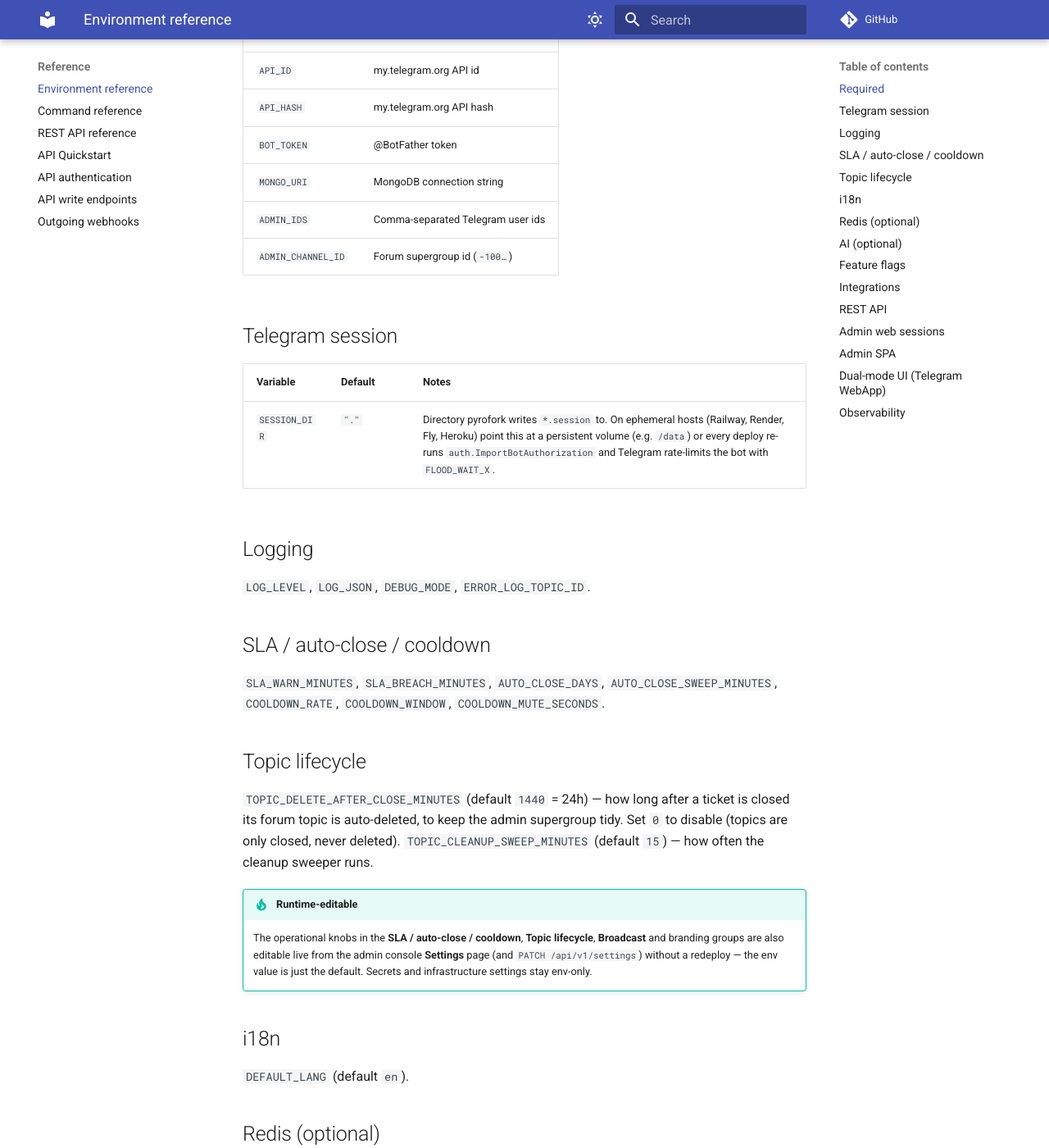
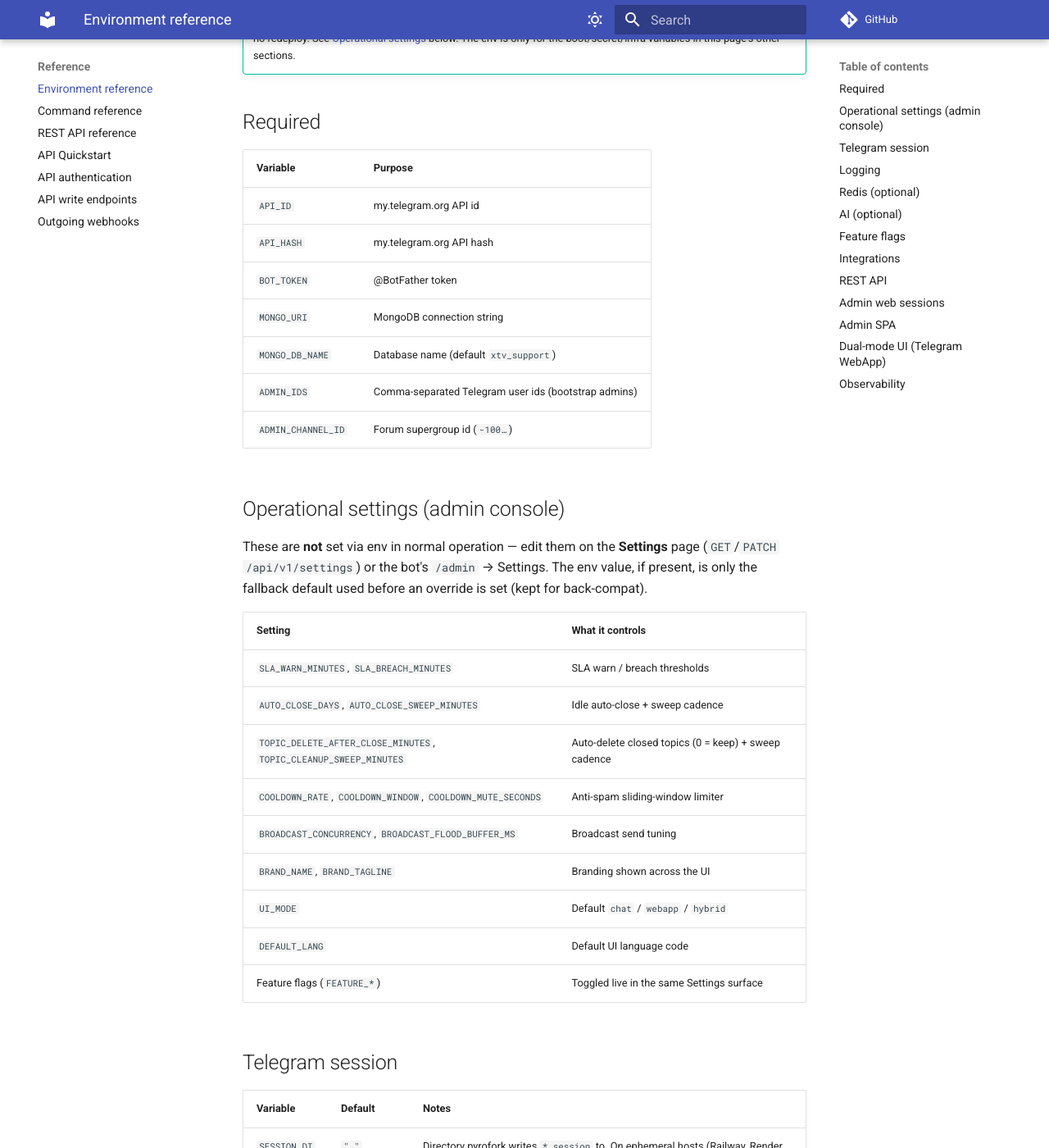
Before and after one commit to davdxpx/XTV-SupportBot, an MkDocs documentation site: the page built from docs/reference/env.md, in a window 1280 px wide and 1400 px high, scrolled down 327 px. Shown: the whole window at 82% size. Built offline with MkDocs 1.6.1 and Material for MkDocs 9.7.7, drawn with Linux system fonts in a browser that asks for light colours; comment, search, counter and statistics services are not loaded; some of the changed text lies outside the part shown.

Commit message:
docs(config): slim the env surface to boot/secret/infra only
The operational knobs are all configured live in the admin console now,
so they no longer belong in the setup checklist. Rewrite .env.example to
just the required + infra/hosting vars, restructure the env reference
with an "Operational settings (admin console)" section mapping each old
var to the Settings page, and document the split in the Settings class.
Env values still work as boot defaults (back-compat); operators just
don't need them anymore.

Developed by @davdxpx

```diff
--- a/docs/reference/env.md
+++ b/docs/reference/env.md
@@ -3,6 +3,14 @@
 The canonical list lives in
 [`.env.example`](https://github.com/davdxpx/XTV-SupportBot/blob/main/.env.example).
 This page groups variables by purpose.
+
+!!! tip "Most settings are NOT env vars anymore"
+    Operational knobs — SLA timers, auto-close, topic auto-delete, anti-spam
+    cooldown, broadcast tuning, branding, default UI mode / language — are
+    configured **live in the admin console → Settings** (or the bot's `/admin`
+    → Settings), no redeploy. See
+    [Operational settings](#operational-settings-admin-console) below. The env
+    is only for the boot/secret/infra variables in this page's other sections.
 
 ## Required
 
@@ -12,8 +20,28 @@ This page groups variables by purpose.
 | `API_HASH` | my.telegram.org API hash |
 | `BOT_TOKEN` | @BotFather token |
 | `MONGO_URI` | MongoDB connection string |
-| `ADMIN_IDS` | Comma-separated Telegram user ids |
+| `MONGO_DB_NAME` | Database name (default `xtv_support`) |
+| `ADMIN_IDS` | Comma-separated Telegram user ids (bootstrap admins) |
 | `ADMIN_CHANNEL_ID` | Forum supergroup id (`-100…`) |
+
+## Operational settings (admin console)
+
+These are **not** set via env in normal operation — edit them on the
+**Settings** page (`GET`/`PATCH /api/v1/settings`) or the bot's `/admin` →
+Settings. The env value, if present, is only the fallback default used before
+an override is set (kept for back-compat).
+
+| Setting | What it controls |
+|---|---|
+| `SLA_WARN_MINUTES`, `SLA_BREACH_MINUTES` | SLA warn / breach thresholds |
+| `AUTO_CLOSE_DAYS`, `AUTO_CLOSE_SWEEP_MINUTES` | Idle auto-close + sweep cadence |
+| `TOPIC_DELETE_AFTER_CLOSE_MINUTES`, `TOPIC_CLEANUP_SWEEP_MINUTES` | Auto-delete closed topics (0 = keep) + sweep cadence |
+| `COOLDOWN_RATE`, `COOLDOWN_WINDOW`, `COOLDOWN_MUTE_SECONDS` | Anti-spam sliding-window limiter |
+| `BROADCAST_CONCURRENCY`, `BROADCAST_FLOOD_BUFFER_MS` | Broadcast send tuning |
+| `BRAND_NAME`, `BRAND_TAGLINE` | Branding shown across the UI |
+| `UI_MODE` | Default `chat` / `webapp` / `hybrid` |
+| `DEFAULT_LANG` | Default UI language code |
+| Feature flags (`FEATURE_*`) | Toggled live in the same Settings surface |
 
 ## Telegram session
 
@@ -24,31 +52,6 @@ This page groups variables by purpose.
 ## Logging
 
 `LOG_LEVEL`, `LOG_JSON`, `DEBUG_MODE`, `ERROR_LOG_TOPIC_ID`.
-
-## SLA / auto-close / cooldown
-
-`SLA_WARN_MINUTES`, `SLA_BREACH_MINUTES`, `AUTO_CLOSE_DAYS`,
-`AUTO_CLOSE_SWEEP_MINUTES`, `COOLDOWN_RATE`, `COOLDOWN_WINDOW`,
-`COOLDOWN_MUTE_SECONDS`.
-
-## Topic lifecycle
-
-`TOPIC_DELETE_AFTER_CLOSE_MINUTES` (default `1440` = 24h) — how long after a
-ticket is closed its forum topic is auto-deleted, to keep the admin supergroup
-tidy. Set `0` to disable (topics are only closed, never deleted).
-`TOPIC_CLEANUP_SWEEP_MINUTES` (default `15`) — how often the cleanup sweeper
-runs.
-
-!!! tip "Runtime-editable"
-    The operational knobs in the **SLA / auto-close / cooldown**, **Topic
-    lifecycle**, **Broadcast** and branding groups are also editable live from
-    the admin console **Settings** page (and `PATCH /api/v1/settings`) without a
-    redeploy — the env value is just the default. Secrets and infrastructure
-    settings stay env-only.
-
-## i18n
-
-`DEFAULT_LANG` (default `en`).
 
 ## Redis (optional)
 
@@ -123,7 +126,7 @@ See [Web App feature](../features/web-app.md) and the dedicated
 
 | Variable | Default | Notes |
 |---|---|---|
-| `UI_MODE` | `chat` | `chat` / `webapp` / `hybrid`. Typo-tolerant — unknown values fall back to `chat` |
+| `UI_MODE` | `chat` | `chat` / `webapp` / `hybrid`. **Now set in the admin console → Settings** (env is only the boot default) |
 | `WEBAPP_URL` | `""` | Public HTTPS URL of the Mini-App. Must match the WebApp domain configured via @BotFather |
 | `WEBAPP_SET_MENU_BUTTON` | `false` | When true, the bot calls `setChatMenuButton` at boot so every chat shows a persistent "Open App" button |
 | `WEBAPP_MENU_BUTTON_TEXT` | `Open App` | Label for the global menu button |
```
Also changed, not shown: CHANGELOG.md (+3 -0 lines), 2 other files.
